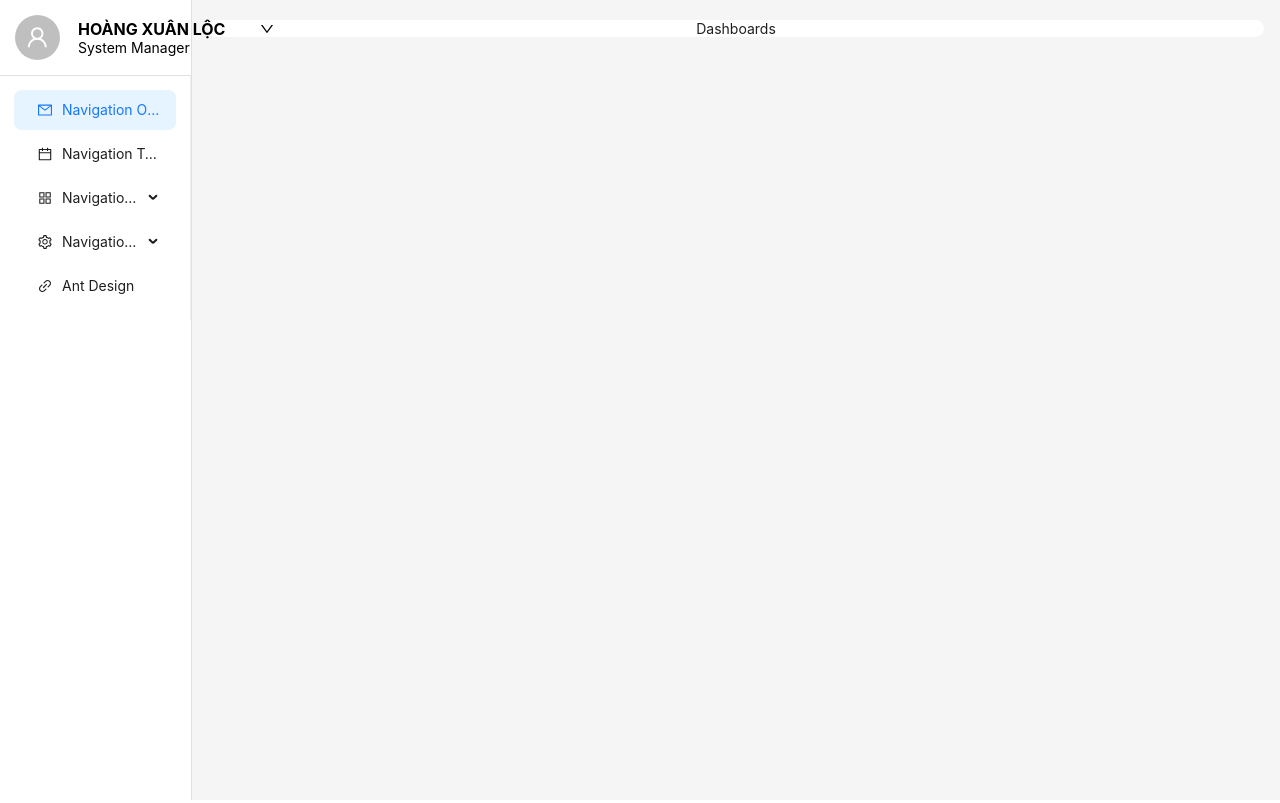
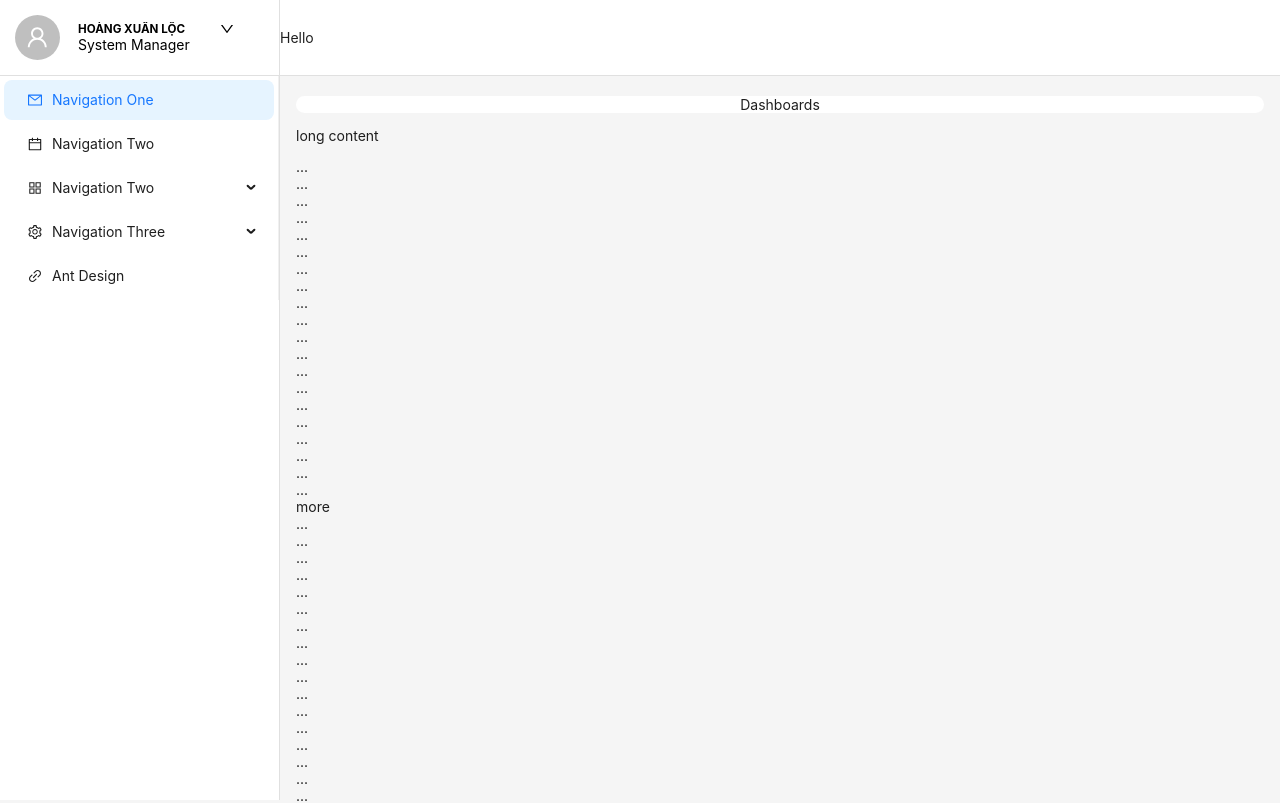
Before and after one commit to locday123/MANAGE_HOME, a React (Vite) app in the folder HOME_FRONT_END/: page / in a window 1280 px wide. Shown: the top 803 px of the page. Built offline with nearby package versions, Linux system fonts and the light colour scheme.

Commit message:
5/3/2025

```diff
--- a/HOME_FRONT_END/src/Admin/AdminLayout.jsx
+++ b/HOME_FRONT_END/src/Admin/AdminLayout.jsx
@@ -1,34 +1,47 @@
-import {Avatar, Dropdown, Layout, Space} from "antd"
-import classname from "classnames/bind"
-import {DownOutlined, UserOutlined, LogoutOutlined, LockFilled} from "@ant-design/icons"
-import style from "../Admin/AdminLayout.module.scss"
-import React from "react"
-import MenuSider from "../Component/MenuSider/MenuSider"
+import { Avatar, Dropdown, Layout, Space } from "antd";
+import classname from "classnames/bind";
+import {
+    DownOutlined,
+    UserOutlined,
+    LogoutOutlined,
+    LockFilled,
+} from "@ant-design/icons";
+import style from "../Admin/AdminLayout.module.scss";
+import React from "react";
+import MenuSider from "../Component/MenuSider/MenuSider";
 
-const {Header, Content, Sider} = Layout
-const cx = classname.bind(style)
+const { Header, Content, Sider } = Layout;
+const cx = classname.bind(style);
 const items = [
-    {label: "Tài khoản của tôi", key: "0", icon: <UserOutlined />},
-    {label: "Đổi mật khẩu", key: "1", icon: <LockFilled />},
-    {label: "Đăng xuất", key: "2", icon: <LogoutOutlined />},
-]
-function AdminLayout({children}) {
+    { label: "Tài khoản của tôi", key: "0", icon: <UserOutlined /> },
+    { label: "Đổi mật khẩu", key: "1", icon: <LockFilled /> },
+    { label: "Đăng xuất", key: "2", icon: <LogoutOutlined /> },
+];
+function AdminLayout({ children }) {
     return (
-        <Layout hasSider>
-            <Sider width={"15%"} className={cx("sider")}>
+        <Layout>
+            <Sider className={cx("sider")}>
                 <div className={cx("sider-box")}>
                     <div className={cx("sider-user")}>
-                        <Dropdown menu={{items}} trigger={["click"]} placement='bottomRight'>
+                        <Dropdown
+                            menu={{ items }}
+                            trigger={["click"]}
+                            placement='bottomRight'
+                        >
                             <Space align='center'>
                                 <Avatar size={45} icon={<UserOutlined />} />
                                 <div className={cx("user-info")}>
                                     <div className={cx("user-content")}>
-                                        <h4 style={{fontSize: "16px"}} className={cx("text-decor")}>
+                                        <h5 className={cx("text-decor")}>
                                             HOÀNG XUÂN LỘC
-                                        </h4>
-                                        <DownOutlined className={cx("dropdown-icon")} />
+                                        </h5>
+                                        <DownOutlined
+                                            className={cx("dropdown-icon")}
+                                        />
                                     </div>
-                                    <span className={cx("text-decor")}>System Manager</span>
+                                    <span className={cx("text-decor")}>
+                                        System Manager
+                                    </span>
                                 </div>
                             </Space>
                         </Dropdown>
@@ -37,12 +50,30 @@ function AdminLayout({children}) {
                 <MenuSider />
             </Sider>
             <Layout>
+                <Header style={{ height: "76px" }} className={cx("header")}>
+                    <div className={cx("header-children")}>Hello</div>
+                </Header>
                 <Content className={cx("content")}>
                     <div className={cx("content-children")}>{children}</div>
+                    <p>long content</p>
+                    {
+                        // indicates very long content
+                        Array.from(
+                            {
+                                length: 100,
+                            },
+                            (_, index) => (
+                                <React.Fragment key={index}>
+                                    {index % 20 === 0 && index ? "more" : "..."}
+                                    <br />
+                                </React.Fragment>
+                            )
+                        )
+                    }
                 </Content>
             </Layout>
         </Layout>
-    )
+    );
 }
 
-export default AdminLayout
+export default AdminLayout;
--- a/HOME_FRONT_END/src/Admin/AdminLayout.module.scss
+++ b/HOME_FRONT_END/src/Admin/AdminLayout.module.scss
@@ -1,3 +1,14 @@
+@media screen and (min-width: 1200px) and (max-width: 1300px) {
+    .sider {
+        width: 15rem !important;
+    }
+}
+@media screen and (min-width: 992px) {
+    .sider {
+        width: 4rem !important;
+    }
+}
+
 .sider {
     height: 100vh;
     position: sticky;
@@ -8,7 +19,10 @@
     scrollbar-gutter: stable;
     background-color: white;
     border-right: 1px solid rgba(0, 0, 0, 0.12);
-
+    flex: 0 0 auto !important;
+    width: 17.5rem !important;
+    max-width: none !important;
+    min-width: 0px !important;
     .sider-box {
         border-bottom: 1px solid rgba(0, 0, 0, 0.12);
 
@@ -42,34 +56,30 @@
     }
 }
 
-
 .header {
     position: sticky;
     top: 0;
     padding: 0;
     z-index: 1;
-    margin: 0px 16px;
-    background: #f5f5f5;
+    line-height: 76px;
 
     .header-children {
-        margin: 10px 0;
-        text-align: center;
-        background: rgb(135, 134, 185);
-        border-radius: 10px;
+        height: 100%;
+        justify-content: center;
+        background: white;
+        border-bottom: 1px solid rgba(0, 0, 0, 0.12);
     }
 }
 
 .content {
     margin: 20px 16px 0;
     overflow: initial;
-
     .content-children {
         padding: 24;
         text-align: center;
         background: white;
         border-radius: 24px;
     }
-
 }
 
 .text-decor {
--- a/HOME_FRONT_END/src/Component/MenuSider/MenuSider.module.scss
+++ b/HOME_FRONT_END/src/Component/MenuSider/MenuSider.module.scss
@@ -1,5 +1,7 @@
-.menu-sider {
-    width: 100%;
-    padding: 10px;
-    border-inline-end: 0;
+@media screen and (max-width: 992px) {
+    .menu-sider {
+        width: 90%;
+        padding: 10px;
+        border-inline-end: 0;
+    }
 }
--- a/HOME_FRONT_END/src/main.jsx
+++ b/HOME_FRONT_END/src/main.jsx
@@ -1,10 +1,11 @@
-import { StrictMode } from 'react'
-import { createRoot } from 'react-dom/client'
+import { StrictMode } from "react";
+import { createRoot } from "react-dom/client";
+import { ConfigProvider } from "antd";
 
-import App from './App.jsx'
+import App from "./App.jsx";
 
-createRoot(document.getElementById('root')).render(
-  <StrictMode>
-    <App />
-  </StrictMode>,
-)
+createRoot(document.getElementById("root")).render(
+    <ConfigProvider theme={{ hashed: false }}>
+        <App />
+    </ConfigProvider>
+);
```
